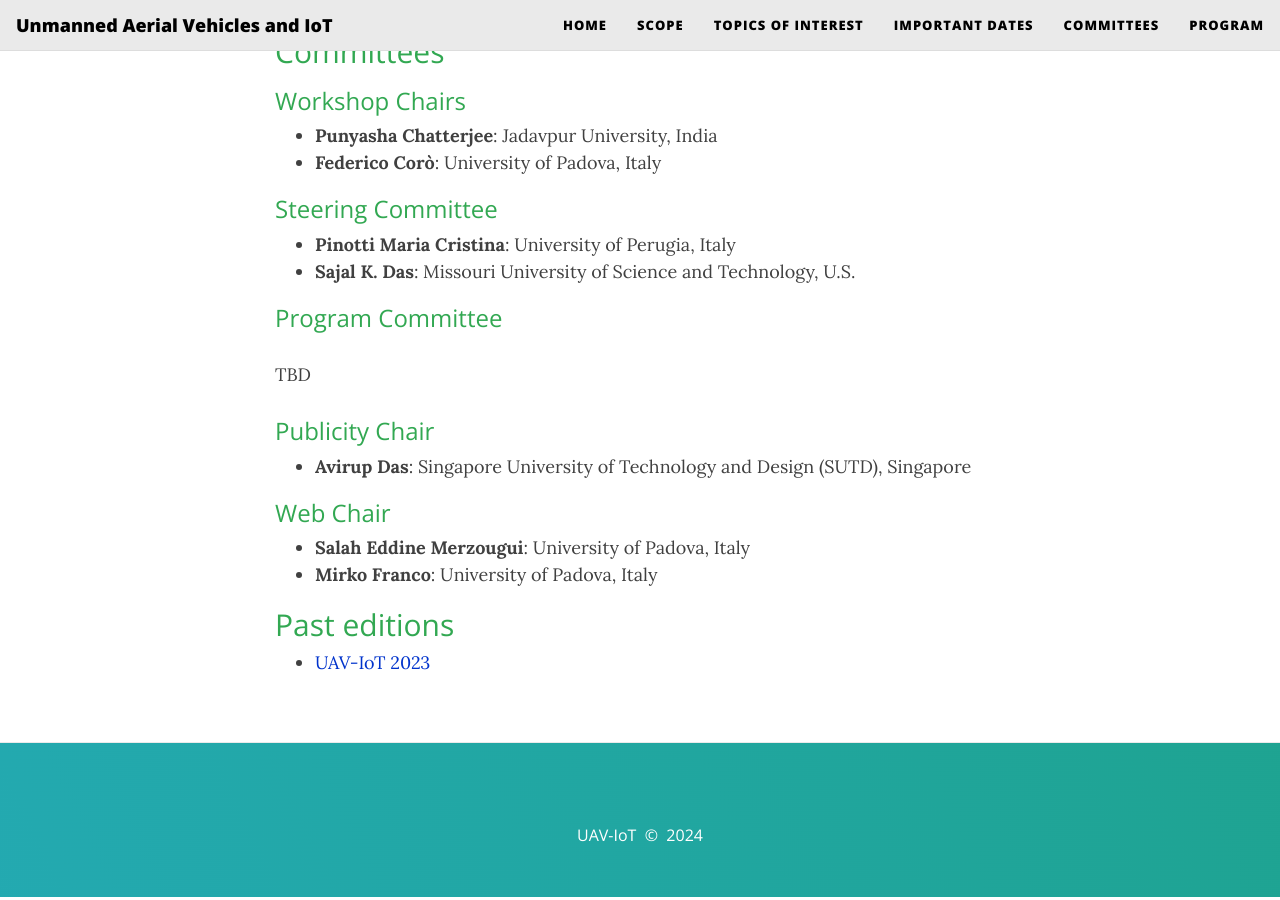
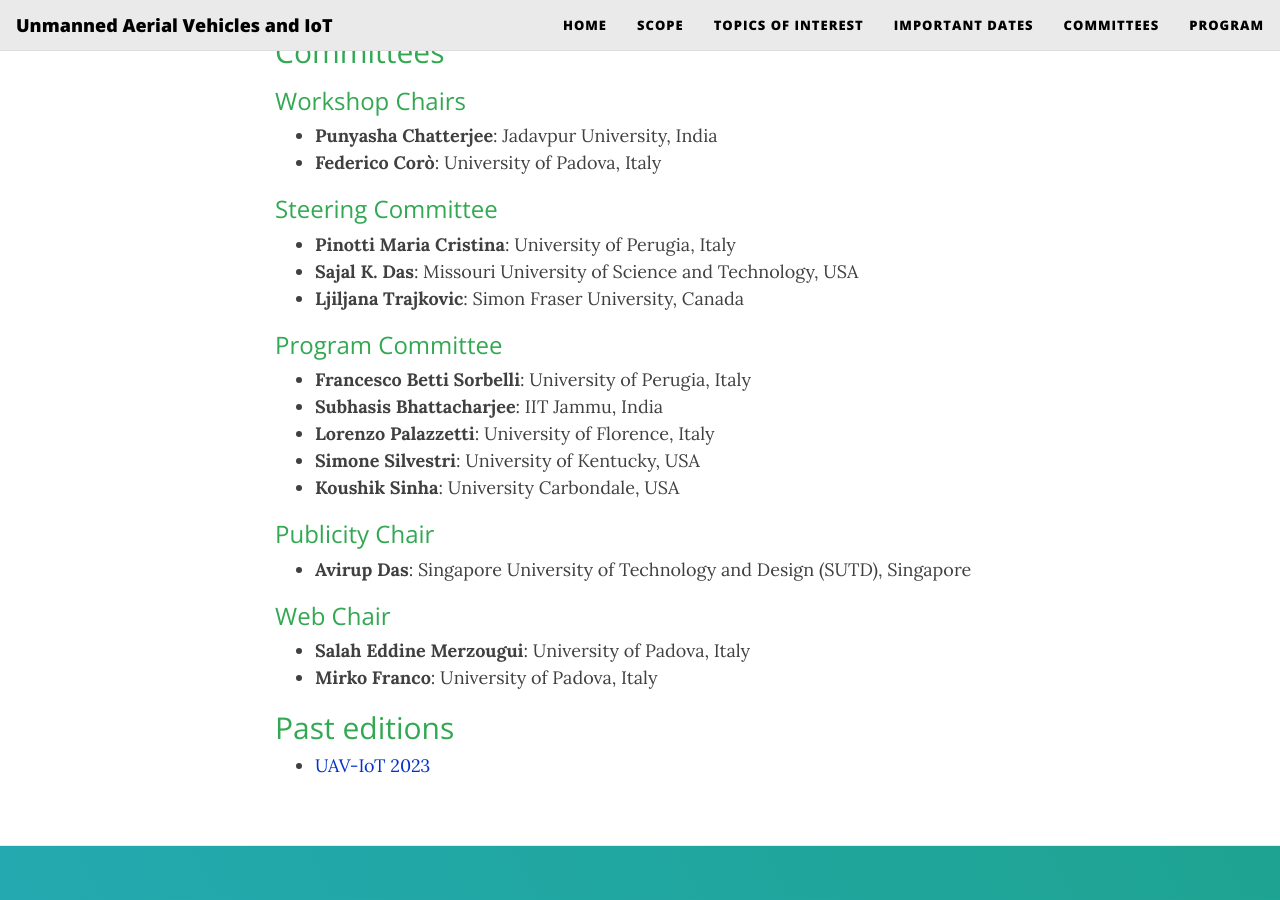
Before and after one commit to IWUAV-IoT/IWUAV-IoT.github.io, a Jekyll site: the page built from index.md, in a window 1280 px wide and 900 px high, scrolled down 2804 px. Built offline with Jekyll 4.4.1, drawn with Linux system fonts in a browser that asks for light colours; nearby versions of some CDN libraries.

Commit message:
Update index.md

```diff
--- a/index.md
+++ b/index.md
@@ -95,11 +95,16 @@ be published in the workshop proceedings.
 ### Steering Committee
 {: style="color:#32a852"}
 - **Pinotti Maria Cristina**: University of Perugia, Italy
-- **Sajal K. Das**: Missouri University of Science and Technology, U.S.
+- **Sajal K. Das**: Missouri University of Science and Technology, USA
+- **Ljiljana Trajkovic**: Simon Fraser University, Canada
 
 ### Program Committee
 {: style="color:#32a852"}
-TBD
+- **Francesco Betti Sorbelli**: University of Perugia, Italy
+- **Subhasis Bhattacharjee**: IIT Jammu, India
+- **Lorenzo Palazzetti**: University of Florence, Italy
+- **Simone Silvestri**: University of Kentucky, USA
+- **Koushik Sinha**: University Carbondale, USA
 
 ### Publicity Chair
 {: style="color:#32a852"}
```
